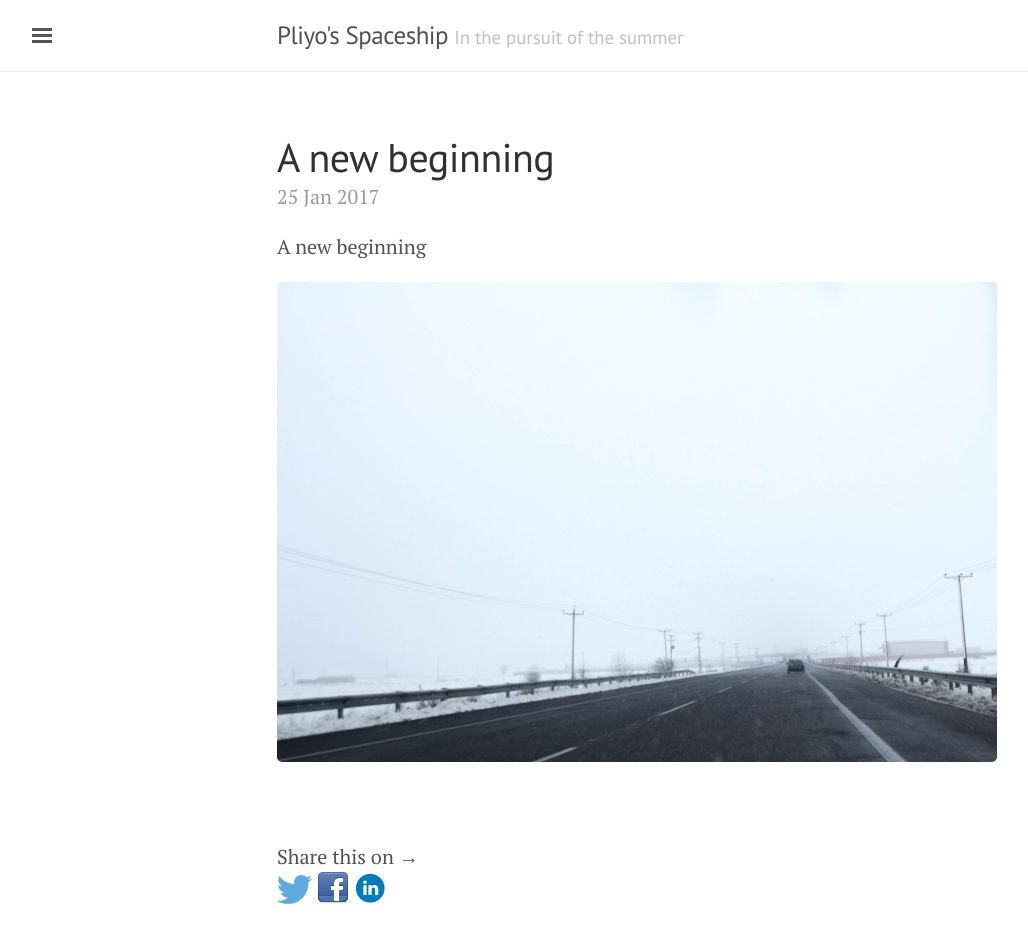
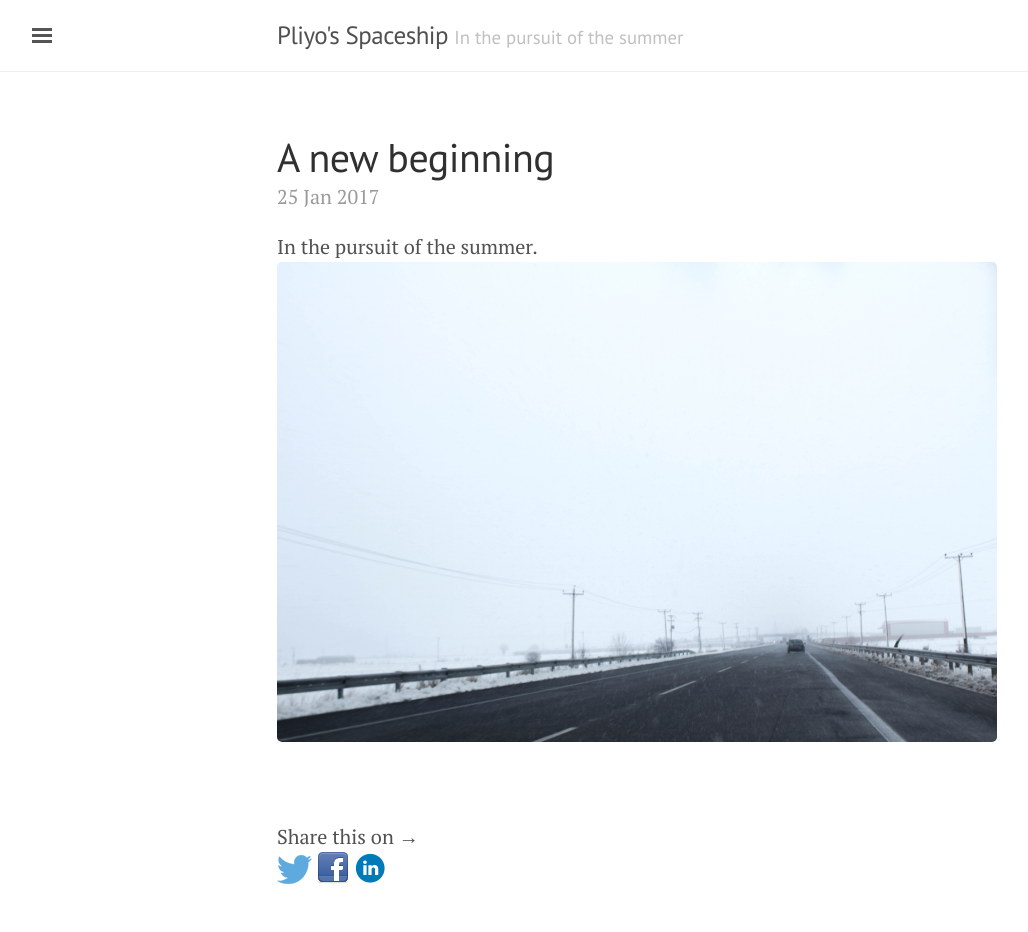
Before and after one commit to pliyo/first-try-githubpages, a Jekyll site: the page built from _posts/2017-01-25-a-new-beginning.md, in a window 1280 px wide. Shown: the whole page, without its empty margins (3-1031 px from the left). Built offline with Jekyll 4.4.1, drawn with Linux system fonts in a browser that asks for light colours.

Commit message:
A new beginning

```diff
--- a/_posts/2017-01-25-a-new-beginning.md
+++ b/_posts/2017-01-25-a-new-beginning.md
@@ -4,6 +4,5 @@ title: A new beginning
 tag: Entry
 ---
 
-A new beginning
-
+In the pursuit of the summer.
 ![Snowroad](/images/pliyosan/snowroad.jpg)
```
